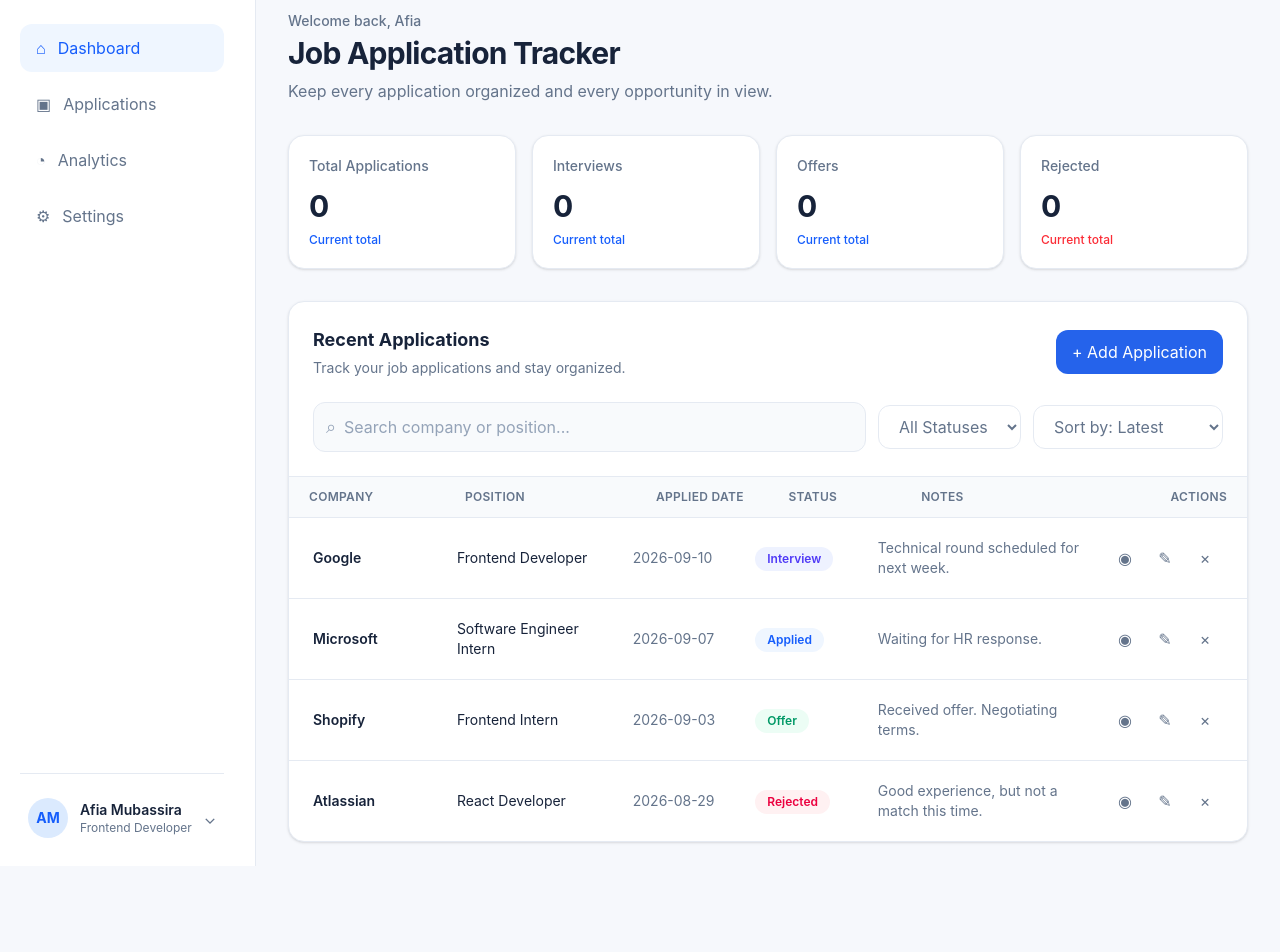
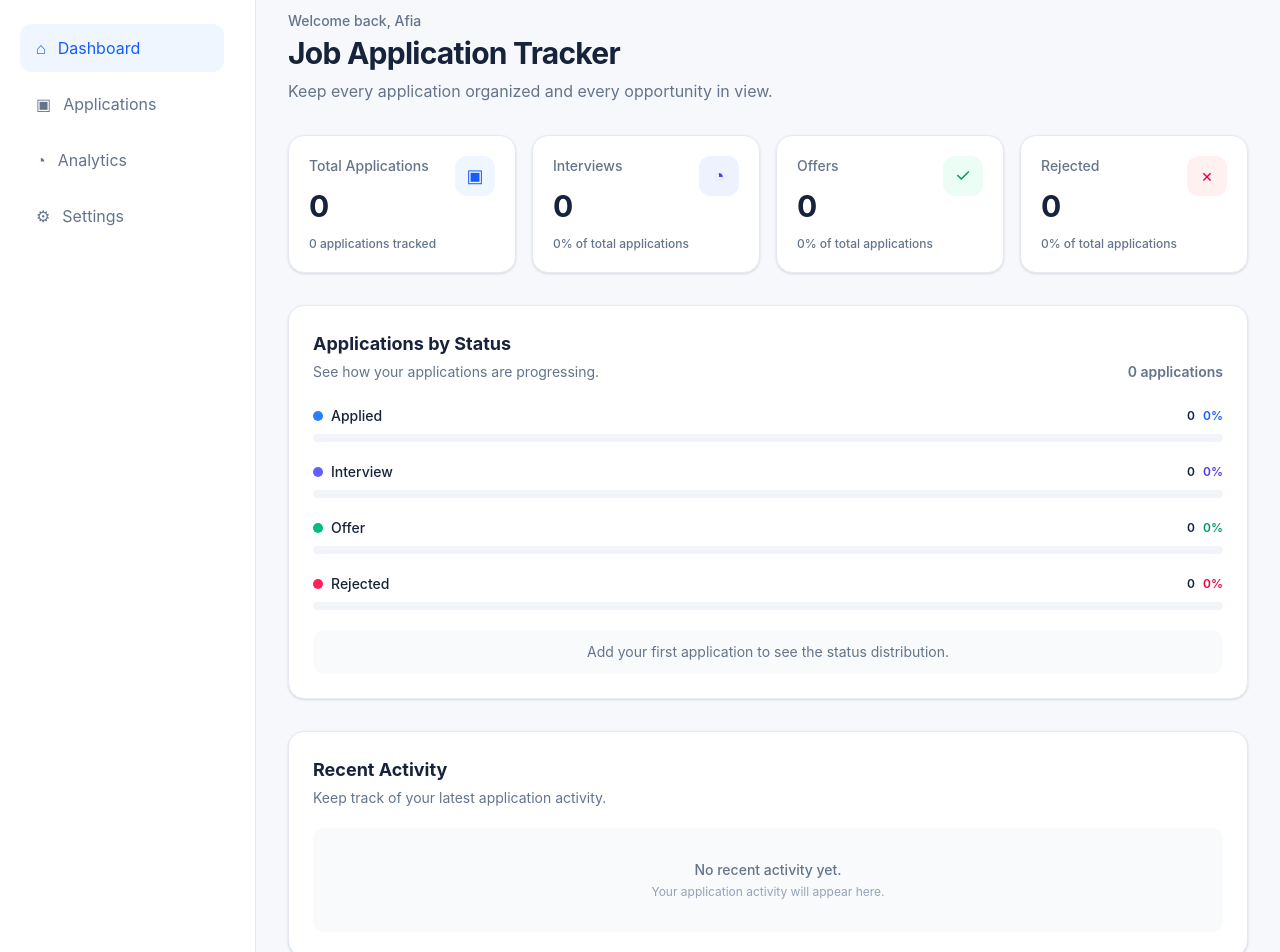
Before and after one commit to afiaafia/job-tracker, a React (Vite) app: page / in a window 1280 px wide. Shown: the part 80-1032 px from the top of the page. Before the commit the page ends 946 px from the top, so only its background shows below. Built offline with nearby package versions, Linux system fonts and the light colour scheme.

Commit message:
feat: polish dashboard and application experience

```diff
--- a/src/App.tsx
+++ b/src/App.tsx
@@ -3,9 +3,16 @@
 import Header from './components/Header';
 import Dashboard from './components/Dashboard';
 import RecentApplications from './components/RecentApplications';
+import useLocalStorage from './hooks/useLocalStorage';
+import type { Application } from './types/application';
 
 function App() {
   const [isSidebarOpen, setIsSidebarOpen] = useState(false);
+
+  const [applications, setApplications] = useLocalStorage<Application[]>(
+    'jobtrack-applications',
+    []
+  );
 
   return (
     <div className="min-h-screen bg-[#F6F8FC] text-[#17233A]">
@@ -35,9 +42,12 @@
                 </p>
               </section>
 
-              <Dashboard />
+              <Dashboard applications={applications} />
 
-              <RecentApplications />
+              <RecentApplications
+                applications={applications}
+                setApplications={setApplications}
+              />
             </div>
           </div>
         </main>
--- /dev/null
+++ b/src/components/ApplicationStatusOverview.tsx
@@ -0,0 +1,115 @@
+import type { Application } from '../types/application';
+
+interface ApplicationStatusOverviewProps {
+  applications: Application[];
+}
+
+function ApplicationStatusOverview({
+  applications,
+}: ApplicationStatusOverviewProps) {
+  const statusData = [
+    {
+      label: 'Applied',
+      count: applications.filter(
+        (application) => application.status === 'Applied'
+      ).length,
+      barStyle: 'bg-blue-500',
+      textStyle: 'text-blue-600',
+    },
+    {
+      label: 'Interview',
+      count: applications.filter(
+        (application) => application.status === 'Interview'
+      ).length,
+      barStyle: 'bg-indigo-500',
+      textStyle: 'text-indigo-600',
+    },
+    {
+      label: 'Offer',
+      count: applications.filter(
+        (application) => application.status === 'Offer'
+      ).length,
+      barStyle: 'bg-emerald-500',
+      textStyle: 'text-emerald-600',
+    },
+    {
+      label: 'Rejected',
+      count: applications.filter(
+        (application) => application.status === 'Rejected'
+      ).length,
+      barStyle: 'bg-rose-500',
+      textStyle: 'text-rose-600',
+    },
+  ];
+
+  const total = applications.length;
+
+  return (
+    <section className="mt-8 rounded-2xl border border-[#E5EAF2] bg-white p-5 shadow-sm sm:p-6">
+      <div className="flex flex-col gap-1 sm:flex-row sm:items-end sm:justify-between">
+        <div>
+          <h2 className="text-lg font-bold text-[#17233A]">
+            Applications by Status
+          </h2>
+
+          <p className="mt-1 text-sm text-[#64748B]">
+            See how your applications are progressing.
+          </p>
+        </div>
+
+        <p className="text-sm font-semibold text-[#64748B]">
+          {total} {total === 1 ? 'application' : 'applications'}
+        </p>
+      </div>
+
+      <div className="mt-6 space-y-5">
+        {statusData.map((status) => {
+          const percentage =
+            total === 0 ? 0 : Math.round((status.count / total) * 100);
+
+          return (
+            <div key={status.label}>
+              <div className="mb-2 flex items-center justify-between gap-3">
+                <div className="flex items-center gap-2">
+                  <span
+                    className={`h-2.5 w-2.5 rounded-full ${status.barStyle}`}
+                    aria-hidden="true"
+                  />
+
+                  <span className="text-sm font-medium text-[#17233A]">
+                    {status.label}
+                  </span>
+                </div>
+
+                <div className="flex items-center gap-2 text-xs">
+                  <span className="font-semibold text-[#17233A]">
+                    {status.count}
+                  </span>
+
+                  <span className={`font-semibold ${status.textStyle}`}>
+                    {percentage}%
+                  </span>
+                </div>
+              </div>
+
+              <div className="h-2 overflow-hidden rounded-full bg-[#F1F5F9]">
+                <div
+                  className={`h-full rounded-full transition-all duration-500 ${status.barStyle}`}
+                  style={{ width: `${percentage}%` }}
+                />
+              </div>
+            </div>
+          );
+        })}
+      </div>
+
+      {total === 0 && (
+        <div className="mt-5 rounded-xl bg-[#F8FAFC] px-4 py-3 text-center text-sm text-[#64748B]">
+          Add your first application to see the status distribution.
+        </div>
+      )}
+    </section>
+  );
+}
+
+export default ApplicationStatusOverview;
--- a/src/components/Dashboard.tsx
+++ b/src/components/Dashboard.tsx
@@ -1,46 +1,68 @@
 import type { Application } from '../types/application';
-import useLocalStorage from '../hooks/useLocalStorage';
 import { getApplicationStats } from '../utils/stats';
+import ApplicationStatusOverview from './ApplicationStatusOverview';
+import RecentActivity from './RecentActivity';
 import StatsCard from './StatsCard';
 
-function Dashboard() {
-  const [applications] = useLocalStorage<Application[]>(
-    'jobtrack-applications',
-    []
-  );
+interface DashboardProps {
+  applications: Application[];
+}
 
+function Dashboard({ applications }: DashboardProps) {
   const stats = getApplicationStats(applications);
 
+  const getPercentage = (value: number) => {
+    if (stats.total === 0) {
+      return 0;
+    }
+
+    return Math.round((value / stats.total) * 100);
+  };
+
   return (
+    <>
       <section className="grid gap-4 sm:grid-cols-2 lg:grid-cols-4">
         <StatsCard
           title="Total Applications"
           value={stats.total}
-        change="Current total"
-        changeType="positive"
+          description={
+            stats.total === 1
+              ? '1 application tracked'
+              : `${stats.total} applications tracked`
+          }
+          icon="▣"
+          iconStyle="bg-blue-50 text-blue-600"
         />
 
         <StatsCard
           title="Interviews"
           value={stats.interviews}
-        change="Current total"
-        changeType="positive"
+          description={`${getPercentage(stats.interviews)}% of total applications`}
+          icon="◔"
+          iconStyle="bg-indigo-50 text-indigo-600"
         />
 
         <StatsCard
           title="Offers"
           value={stats.offers}
-        change="Current total"
-        changeType="positive"
+          description={`${getPercentage(stats.offers)}% of total applications`}
+          icon="✓"
+          iconStyle="bg-emerald-50 text-emerald-600"
         />
 
         <StatsCard
           title="Rejected"
           value={stats.rejected}
-        change="Current total"
-        changeType="negative"
+          description={`${getPercentage(stats.rejected)}% of total applications`}
+          icon="×"
+          iconStyle="bg-rose-50 text-rose-600"
         />
       </section>
+
+      <ApplicationStatusOverview applications={applications} />
+
+      <RecentActivity applications={applications} />
+    </>
   );
 }
 
--- /dev/null
+++ b/src/components/RecentActivity.tsx
@@ -0,0 +1,96 @@
+import type { Application } from '../types/application';
+
+interface RecentActivityProps {
+  applications: Application[];
+}
+
+function RecentActivity({ applications }: RecentActivityProps) {
+  const recentApplications = [...applications]
+    .sort((a, b) => b.appliedDate.localeCompare(a.appliedDate))
+    .slice(0, 5);
+
+  const getStatusStyle = (status: Application['status']) => {
+    if (status === 'Applied') {
+      return 'bg-blue-50 text-blue-600';
+    }
+
+    if (status === 'Interview') {
+      return 'bg-indigo-50 text-indigo-600';
+    }
+
+    if (status === 'Offer') {
+      return 'bg-emerald-50 text-emerald-600';
+    }
+
+    return 'bg-rose-50 text-rose-600';
+  };
+
+  return (
+    <section className="mt-8 rounded-2xl border border-[#E5EAF2] bg-white p-5 shadow-sm sm:p-6">
+      <div>
+        <h2 className="text-lg font-bold text-[#17233A]">Recent Activity</h2>
+
+        <p className="mt-1 text-sm text-[#64748B]">
+          Keep track of your latest application activity.
+        </p>
+      </div>
+
+      {recentApplications.length > 0 ? (
+        <div className="mt-6 space-y-4">
+          {recentApplications.map((application) => (
+            <div
+              key={application.id}
+              className="flex items-start gap-3 rounded-xl border border-[#E5EAF2] p-4 transition hover:bg-[#F8FAFC]"
+            >
+              <div className="flex h-9 w-9 shrink-0 items-center justify-center rounded-full bg-blue-50 text-sm text-blue-600">
+                ✓
+              </div>
+
+              <div className="min-w-0 flex-1">
+                <p className="text-sm font-semibold text-[#17233A]">
+                  Application at {application.company}
+                </p>
+
+                <p className="mt-1 truncate text-sm text-[#64748B]">
+                  {application.position}
+                </p>
+
+                <p className="mt-2 text-xs text-[#94A3B8]">
+                  Applied on{' '}
+                  {new Date(application.appliedDate).toLocaleDateString(
+                    'en-US',
+                    {
+                      month: 'short',
+                      day: 'numeric',
+                      year: 'numeric',
+                    }
+                  )}
+                </p>
+              </div>
+
+              <span
+                className={`shrink-0 rounded-full px-2.5 py-1 text-xs font-semibold ${getStatusStyle(
+                  application.status
+                )}`}
+              >
+                {application.status}
+              </span>
+            </div>
+          ))}
+        </div>
+      ) : (
+        <div className="mt-5 rounded-xl bg-[#F8FAFC] px-4 py-8 text-center">
+          <p className="text-sm font-medium text-[#64748B]">
+            No recent activity yet.
+          </p>
+
+          <p className="mt-1 text-xs text-[#94A3B8]">
+            Your application activity will appear here.
+          </p>
+        </div>
+      )}
+    </section>
+  );
+}
+
+export default RecentActivity;
--- a/src/components/RecentApplications.tsx
+++ b/src/components/RecentApplications.tsx
@@ -1,55 +1,22 @@
 import { useMemo, useState } from 'react';
 import { toast } from 'react-toastify';
 import type { Application, Status } from '../types/application';
-import useLocalStorage from '../hooks/useLocalStorage';
 import ApplicationCard from './ApplicationCard';
 import ApplicationDetailsModal from './ApplicationDetailsModal';
 import ApplicationModal from './ApplicationModal';
 import FilterBar from './FilterBar';
 
-const initialApplications: Application[] = [
-  {
-    id: '1',
-    company: 'Google',
-    position: 'Frontend Developer',
-    appliedDate: '2026-09-10',
-    status: 'Interview',
-    notes: 'Technical round scheduled for next week.',
-  },
-  {
-    id: '2',
-    company: 'Microsoft',
-    position: 'Software Engineer Intern',
-    appliedDate: '2026-09-07',
-    status: 'Applied',
-    notes: 'Waiting for HR response.',
-  },
-  {
-    id: '3',
-    company: 'Shopify',
-    position: 'Frontend Intern',
-    appliedDate: '2026-09-03',
-    status: 'Offer',
-    notes: 'Received offer. Negotiating terms.',
-  },
-  {
-    id: '4',
-    company: 'Atlassian',
-    position: 'React Developer',
-    appliedDate: '2026-08-29',
-    status: 'Rejected',
-    notes: 'Good experience, but not a match this time.',
-  },
-];
+interface RecentApplicationsProps {
+  applications: Application[];
+  setApplications: React.Dispatch<React.SetStateAction<Application[]>>;
+}
 
 type SortOption = 'latest' | 'oldest' | 'company';
 
-function RecentApplications() {
-  const [applications, setApplications] = useLocalStorage<Application[]>(
-    'jobtrack-applications',
-    initialApplications
-  );
-
+function RecentApplications({
+  applications,
+  setApplications,
+}: RecentApplicationsProps) {
   const [searchTerm, setSearchTerm] = useState('');
   const [statusFilter, setStatusFilter] = useState<Status | 'all'>('all');
   const [sortBy, setSortBy] = useState<SortOption>('latest');
@@ -85,6 +52,8 @@
       return a.company.localeCompare(b.company);
     });
   }, [applications, searchTerm, statusFilter, sortBy]);
+
+  const hasActiveFilters = searchTerm.trim() !== '' || statusFilter !== 'all';
 
   const handleOpenAddModal = () => {
     setEditingApplication(null);
@@ -199,6 +168,11 @@
     handleCloseModal();
   };
 
+  const handleClearFilters = () => {
+    setSearchTerm('');
+    setStatusFilter('all');
+  };
+
   return (
     <>
       <section className="mt-8 overflow-hidden rounded-2xl border border-[#E5EAF2] bg-white shadow-sm">
@@ -260,14 +234,44 @@
               />
             ))
           ) : (
-            <div className="px-5 py-12 text-center">
-              <p className="text-base font-semibold text-[#17233A]">
-                No applications found
+            <div className="px-5 py-14 text-center sm:px-6">
+              <div className="mx-auto flex h-14 w-14 items-center justify-center rounded-2xl bg-blue-50 text-2xl text-blue-600">
+                {hasActiveFilters ? '⌕' : '▣'}
+              </div>
+
+              <h3 className="mt-5 text-base font-bold text-[#17233A]">
+                {hasActiveFilters
+                  ? 'No matching applications'
+                  : 'No applications yet'}
+              </h3>
+
+              <p className="mx-auto mt-2 max-w-md text-sm leading-6 text-[#64748B]">
+                {hasActiveFilters
+                  ? "We couldn't find any applications matching your current search or filter."
+                  : 'Start tracking your job search by adding your first application.'}
               </p>
 
-              <p className="mt-1 text-sm text-[#64748B]">
-                Try changing your search or filter.
-              </p>
+              <div className="mt-5 flex flex-col justify-center gap-3 sm:flex-row">
+                {hasActiveFilters && (
+                  <button
+                    type="button"
+                    onClick={handleClearFilters}
+                    className="rounded-xl border border-[#E5EAF2] bg-white px-4 py-2.5 text-sm font-semibold text-[#64748B] transition hover:bg-slate-50"
+                  >
+                    Clear Filters
+                  </button>
+                )}
+
+                {!hasActiveFilters && (
+                  <button
+                    type="button"
+                    onClick={handleOpenAddModal}
+                    className="rounded-xl bg-[#2563EB] px-4 py-2.5 text-sm font-semibold text-white transition hover:bg-blue-700"
+                  >
+                    + Add Application
+                  </button>
+                )}
+              </div>
             </div>
           )}
         </div>
--- a/src/components/StatsCard.tsx
+++ b/src/components/StatsCard.tsx
@@ -1,24 +1,38 @@
 interface StatsCardProps {
   title: string;
   value: number;
-  change: string;
-  changeType: 'positive' | 'negative';
+  description: string;
+  icon: string;
+  iconStyle: string;
 }
 
-function StatsCard({ title, value, change, changeType }: StatsCardProps) {
+function StatsCard({
+  title,
+  value,
+  description,
+  icon,
+  iconStyle,
+}: StatsCardProps) {
   return (
-    <div className="rounded-2xl border border-[#E5EAF2] bg-white p-5 shadow-sm">
-      <p className="text-sm font-medium text-[#64748B]">{title}</p>
+    <div className="rounded-2xl border border-[#E5EAF2] bg-white p-5 shadow-sm transition hover:-translate-y-0.5 hover:shadow-md">
+      <div className="flex items-start justify-between gap-3">
+        <div>
+          <p className="text-sm font-medium text-[#64748B]">{title}</p>
 
-      <p className="mt-3 text-3xl font-bold text-[#17233A]">{value}</p>
+          <p className="mt-3 text-3xl font-bold tracking-tight text-[#17233A]">
+            {value}
+          </p>
+        </div>
 
-      <p
-        className={`mt-2 text-xs font-medium ${
-          changeType === 'positive' ? 'text-blue-600' : 'text-red-500'
-        }`}
-      >
-        {change}
-      </p>
+        <div
+          className={`flex h-10 w-10 shrink-0 items-center justify-center rounded-xl text-lg ${iconStyle}`}
+          aria-hidden="true"
+        >
+          {icon}
+        </div>
+      </div>
+
+      <p className="mt-3 text-xs font-medium text-[#64748B]">{description}</p>
     </div>
   );
 }
--- a/src/hooks/useLocalStorage.ts
+++ b/src/hooks/useLocalStorage.ts
@@ -1,4 +1,5 @@
 import { useEffect, useState } from 'react';
+import type { SetStateAction } from 'react';
 
 function useLocalStorage<T>(key: string, initial: T) {
   const [value, setValue] = useState<T>(() => {
@@ -11,7 +12,11 @@
     localStorage.setItem(key, JSON.stringify(value));
   }, [key, value]);
 
-  return [value, setValue] as const;
+  const updateValue = (nextValue: SetStateAction<T>) => {
+    setValue(nextValue);
+  };
+
+  return [value, updateValue] as const;
 }
 
 export default useLocalStorage;
```
Lines whose indentation alone changed are shown as unchanged.
